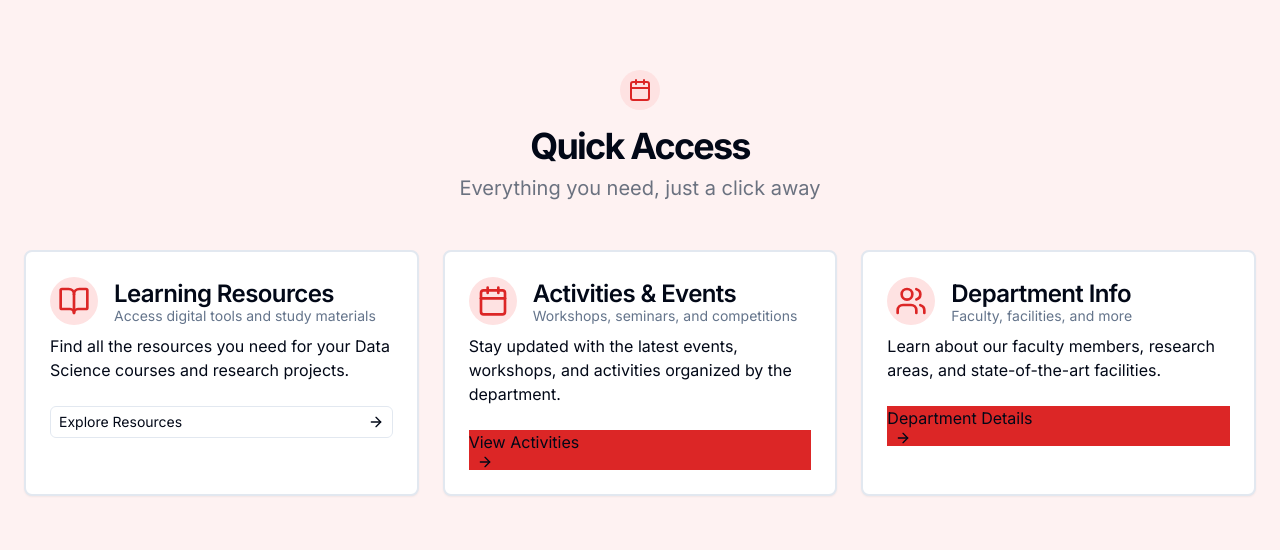
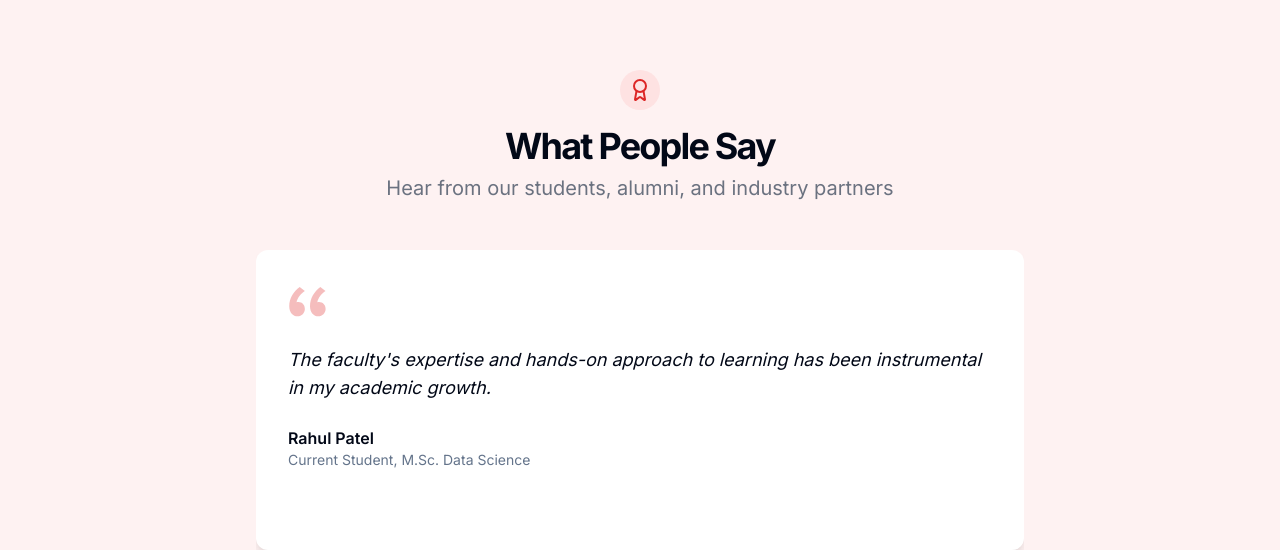
Before and after one commit to Saurabh1128/Data_Science_YCIS, a Next.js app: page / in a window 1280 px wide. Shown: the part 1364-1914 px from the top of the page. Built offline with nearby package versions, Linux system fonts and the light colour scheme.

Commit message:
Remove Quick Access section from homepage

```diff
--- a/app/page.tsx
+++ b/app/page.tsx
@@ -550,106 +550,6 @@ export default function Home() {
         </div>
       </section>
 
-      {/* Quick Links Section with Animations */}
-      <section className="w-full py-12 md:py-24 bg-red-50 dark:bg-gray-950">
-        <div className="container px-4 md:px-6">
-          <motion.div
-            initial={{ opacity: 0, y: 20 }}
-            animate={isLoaded ? { opacity: 1, y: 0 } : {}}
-            transition={{ duration: 0.6 }}
-            className="flex flex-col items-center space-y-4 text-center mb-12"
-          >
-            <div className="inline-block p-2 bg-red-100 dark:bg-red-900/30 rounded-full">
-              <Calendar className="h-6 w-6 text-red-600" />
-            </div>
-            <div className="space-y-2">
-              <h2 className="text-3xl font-bold tracking-tighter sm:text-4xl">Quick Access</h2>
-              <p className="mx-auto max-w-[700px] text-gray-500 md:text-xl dark:text-gray-400">
-                Everything you need, just a click away
-              </p>
-            </div>
-          </motion.div>
-
-          <motion.div
-            variants={container}
-            initial="hidden"
-            animate={isLoaded ? "show" : "hidden"}
-            className="grid grid-cols-1 gap-6 sm:grid-cols-2 lg:grid-cols-3"
-          >
-            <motion.div variants={item}>
-              <Card className="h-full overflow-hidden group hover:shadow-lg transition-all duration-300 border-2 hover:border-red-600/50">
-                <CardHeader className="flex flex-row items-center gap-4 pb-2">
-                  <div className="p-2 bg-red-100 dark:bg-red-900/30 rounded-full transition-transform duration-300 group-hover:scale-110">
-                    <BookOpen className="h-8 w-8 text-red-600" />
-                  </div>
-                  <div>
-                    <CardTitle>Learning Resources</CardTitle>
-                    <CardDescription>Access digital tools and study materials</CardDescription>
-                  </div>
-                </CardHeader>
-                <CardContent>
-                  <p>Find all the resources you need for your Data Science courses and research projects.</p>
-                </CardContent>
-                <CardFooter>
-                  <Link href="/resources" className="w-full">
-                    <Button variant="outline" className="h-8 w-full justify-start px-2 font-normal">
-                      <span>Explore Resources</span>
-                      <ArrowRight className="ml-auto h-4 w-4" />
-                    </Button>
-                  </Link>
-                </CardFooter>
-              </Card>
-            </motion.div>
-
-            <motion.div variants={item}>
-              <Card className="h-full overflow-hidden group hover:shadow-lg transition-all duration-300 border-2 hover:border-red-600/50">
-                <CardHeader className="flex flex-row items-center gap-4 pb-2">
-                  <div className="p-2 bg-red-100 dark:bg-red-900/30 rounded-full transition-transform duration-300 group-hover:scale-110">
-                    <Calendar className="h-8 w-8 text-red-600" />
-                  </div>
-                  <div>
-                    <CardTitle>Activities & Events</CardTitle>
-                    <CardDescription>Workshops, seminars, and competitions</CardDescription>
-                  </div>
-                </CardHeader>
-                <CardContent>
-                  <p>Stay updated with the latest events, workshops, and activities organized by the department.</p>
-                </CardContent>
-                <CardFooter>
-                  <Link href="/activities" className="w-full group bg-red-600 hover:bg-red-700">
-                    <span>View Activities</span>
-                    <ArrowRight className="ml-2 h-4 w-4 transition-transform duration-300 group-hover:translate-x-1" />
-                  </Link>
-                </CardFooter>
-              </Card>
-            </motion.div>
-
-            <motion.div variants={item}>
-              <Card className="h-full overflow-hidden group hover:shadow-lg transition-all duration-300 border-2 hover:border-red-600/50">
-                <CardHeader className="flex flex-row items-center gap-4 pb-2">
-                  <div className="p-2 bg-red-100 dark:bg-red-900/30 rounded-full transition-transform duration-300 group-hover:scale-110">
-                    <Users className="h-8 w-8 text-red-600" />
-                  </div>
-                  <div>
-                    <CardTitle>Department Info</CardTitle>
-                    <CardDescription>Faculty, facilities, and more</CardDescription>
-                  </div>
-                </CardHeader>
-                <CardContent>
-                  <p>Learn about our faculty members, research areas, and state-of-the-art facilities.</p>
-                </CardContent>
-                <CardFooter>
-                  <Link href="/department" className="w-full group bg-red-600 hover:bg-red-700">
-                    <span>Department Details</span>
-                    <ArrowRight className="ml-2 h-4 w-4 transition-transform duration-300 group-hover:translate-x-1" />
-                  </Link>
-                </CardFooter>
-              </Card>
-            </motion.div>
-          </motion.div>
-        </div>
-      </section>
-
       {/* Testimonials Section with Slider */}
       <section className="w-full py-12 md:py-24 bg-red-50 dark:bg-gray-900/50">
         <div className="container px-4 md:px-6">
```
